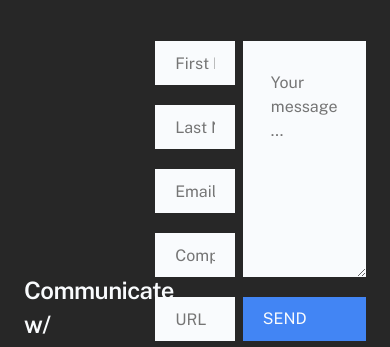
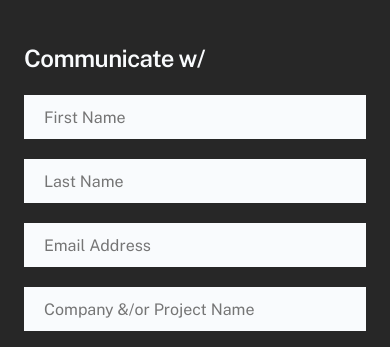
Before and after one commit to GRAPHICHAV0C/graphichavoc-wip, a plain HTML site: page work/index.html in a window 390 px wide. Shown: the part 705-1052 px from the top of the page. Drawn offline with Linux system fonts and the light colour scheme.

Commit message:
Footer: stack title, form, wordmark on portrait tablets and phones

```diff
--- a/css/styles.css
+++ b/css/styles.css
@@ -1368,3 +1368,37 @@ video.project-media__asset {
     transition: none;
   }
 }
+
+/* ---------- Footer: vertical tablets and phones ---------- */
+/* In portrait (and up to 1100px wide) the footer stacks in DOM order:
+   "Communicate w/" title, then the contact form, then the GRAPHIC HAVOC wordmark.
+   Landscape and desktop keep the 16-column composition. */
+@media (orientation: portrait) and (max-width: 1100px) {
+  .contact-grid {
+    align-items: start;
+  }
+
+  .contact-title {
+    grid-column: 1 / 17;
+    align-self: start;
+    margin: 0 0 var(--s2);
+  }
+
+  .contact-form {
+    grid-column: 1 / 17;
+  }
+}
+
+/* Phones: the form fields, message, and send button also stack in one column. */
+@media (orientation: portrait) and (max-width: 599px) {
+  .contact-form {
+    grid-template-columns: minmax(0, 1fr);
+    row-gap: var(--s1);
+  }
+
+  .contact-form__fields,
+  .contact-form__message,
+  .contact-form__success {
+    grid-column: 1 / -1;
+  }
+}
```
